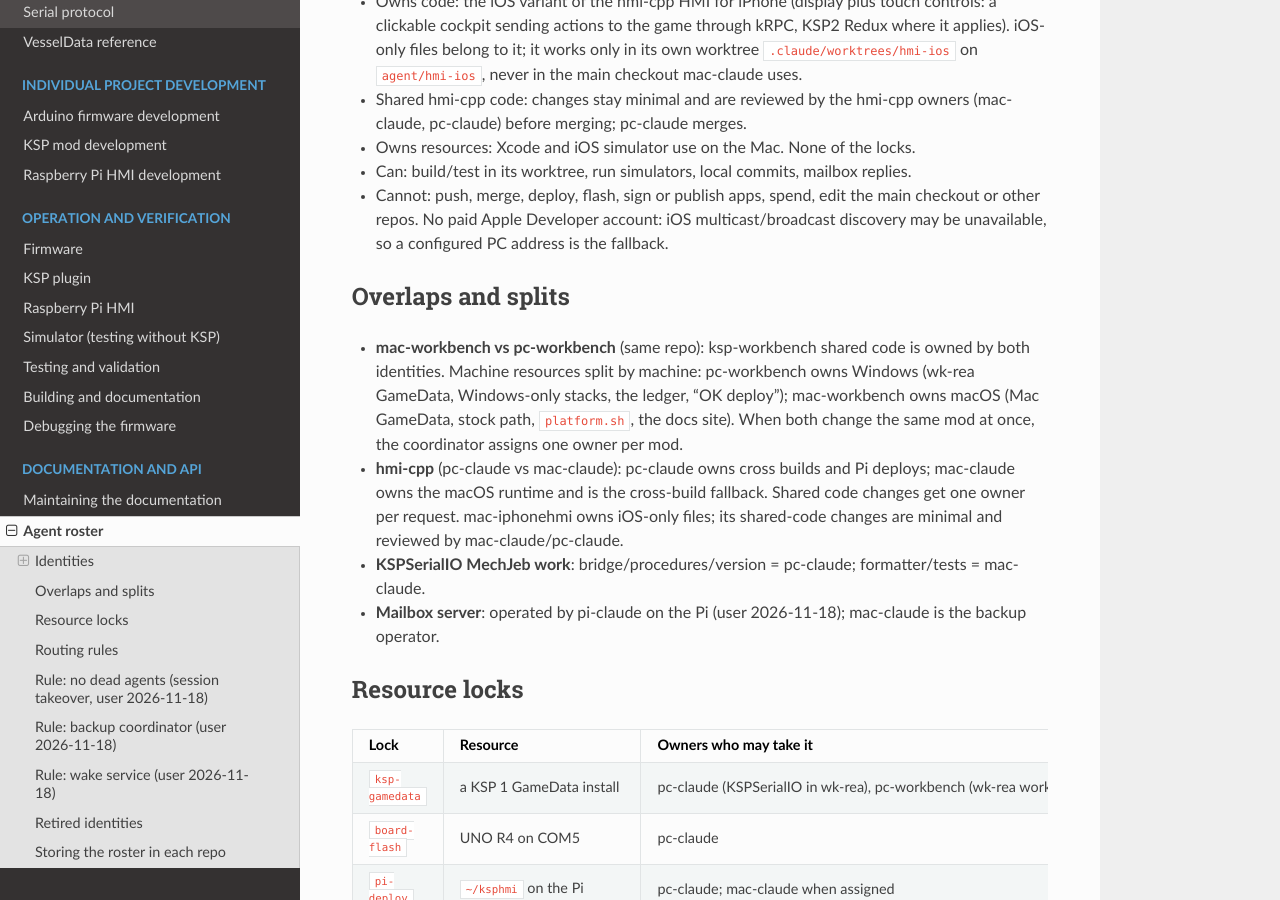
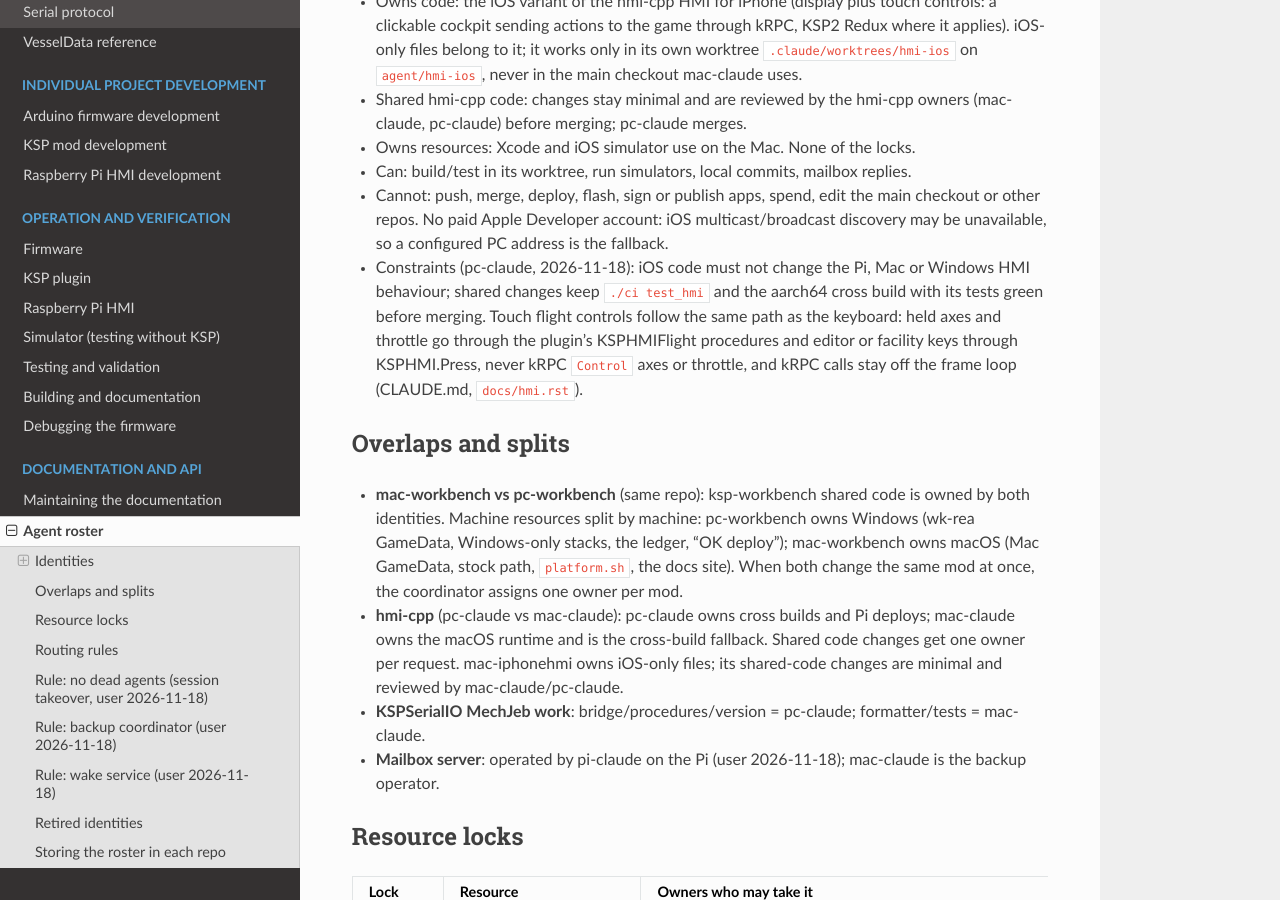
Before and after one commit to AlaNLrdE/KSPKontroller, a Sphinx documentation site: the page built from docs/agents.rst, in a window 1280 px wide and 900 px high, scrolled down 3347 px. Built offline with Sphinx 7.4.7 and the Read the Docs theme 3.1.0, drawn with Linux system fonts in a browser that asks for light colours.

Commit message:
docs(agents): mac-iphonehmi constraints (no behaviour change elsewhere, KSPHMIFlight controls)
Co-Authored-By: Claude Opus 5.5 <noreply@anthropic.com>

```diff
--- a/docs/agents.rst
+++ b/docs/agents.rst
@@ -172,6 +172,11 @@ the user in its own chat.
 - Cannot: push, merge, deploy, flash, sign or publish apps, spend, edit the main checkout or other repos.
   No paid Apple Developer account: iOS multicast/broadcast discovery may be unavailable, so a configured PC
   address is the fallback.
+- Constraints (pc-claude, 2026-11-18): iOS code must not change the Pi, Mac or Windows HMI behaviour; shared
+  changes keep ``./ci test_hmi`` and the aarch64 cross build with its tests green before merging. Touch flight
+  controls follow the same path as the keyboard: held axes and throttle go through the plugin's KSPHMIFlight
+  procedures and editor or facility keys through KSPHMI.Press, never kRPC ``Control`` axes or throttle, and
+  kRPC calls stay off the frame loop (CLAUDE.md, ``docs/hmi.rst``).
 
 Overlaps and splits
 -------------------
```
